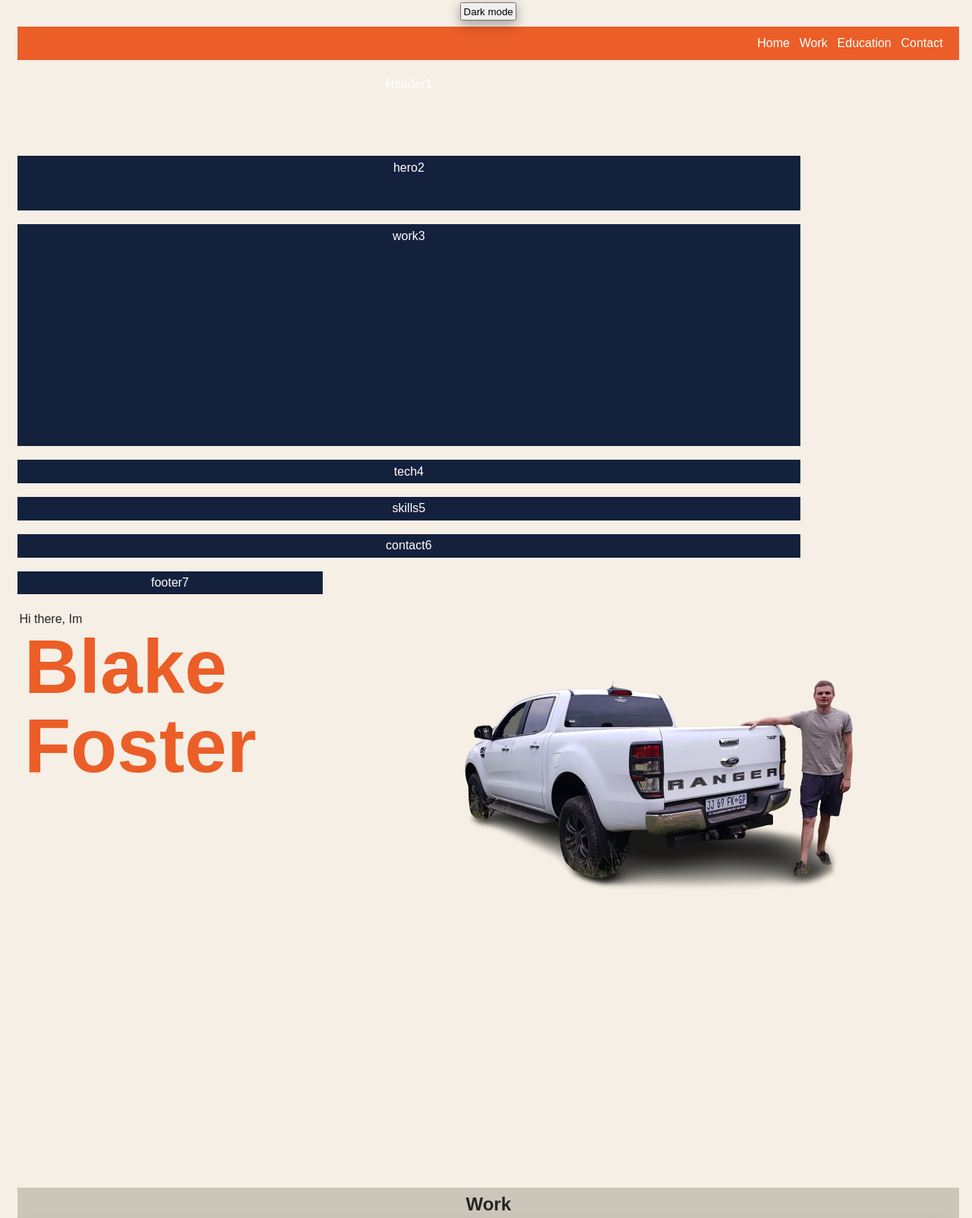
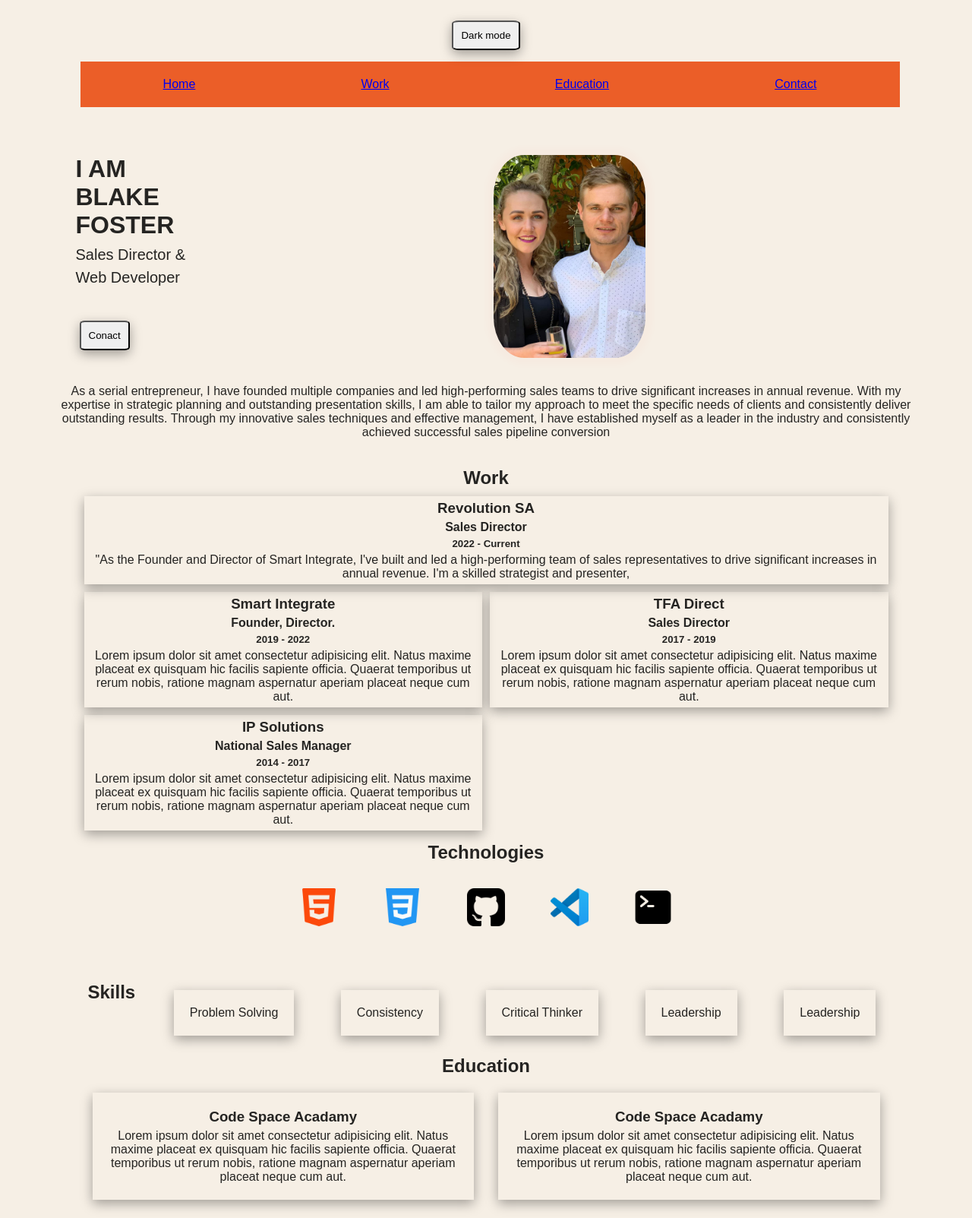
Before and after one commit to blakethebuilder/BLAFOS090_PTO2301_GroupD_BlakeFoster_ITW9_CapStone, a plain HTML site: page index.html in a window 1280 px wide. Shown: the part 20-1623 px from the top of the page at 76% size. Drawn offline with Linux system fonts and the light colour scheme.

Commit message:
chnaged a lot ! still working on layout, finshing up content still need to finsish quite a bit

```diff
--- a/css/styles.css
+++ b/css/styles.css
@@ -1,39 +1,57 @@
 * {
-    margin: 4px;
-    padding: 0.15rem;
-
-
+  margin: 5px;
+  padding: 0;
+  box-sizing: border-box;
 }
 
+body {
+  width: 90%;
+  background-color: #e7f6f2;
+  color: #252422;
+  margin: 10px auto;
 
+  font-family: "ff-meta-web-pro", sans-serif;
+  text-rendering: optimizeLegibility;
 
+  background: #f6efe5;
+  align-items: center;
+
+  align-items: center;
+  justify-content: center;
+  text-align: center;
+}
+
+body.dark-mode {
+  background-color: #14213d;
+  color: white;
+}
 
 nav {
   text-align: center;
-
+  padding: 1rem;
+  margin: 1em;
 }
 
 nav li {
-    background-color: #EB5E28;
+  background-color: #eb5e28;
   color: white;
-
-
+  padding: 1rem;
+  position: sticky;
 }
 
 nav li:hover {
   background-color: white;
-    border-radius: 15%;
-    color: #EB5E28;
-
+  border-radius: 10%;
+  color: #eb5e28;
 }
 
 nav ul {
   display: flex;
-    flex-direction: row-reverse;
+  flex-direction: row;
   list-style: none;
-    background-color: #EB5E28;
-
-
+  background-color: #eb5e28;
+  justify-content: space-around;
+  width: 100%;
 }
 
 footer {
@@ -42,222 +60,130 @@ footer {
 
 .hero {
   text-align: left;
-
 }
 
+.herobox {
+  display: grid;
 
+  grid-template-columns: 1fr 1fr;
+  margin: 0 auto;
+  padding: 1rem;
+  justify-content: center;
+}
 
+.herobox p {
+  font-family: sans-serif;
+  font-size: 1.25rem;
+  line-height: 1.5;
+  margin-bottom: 2rem;
+}
 
-.herobox {
+.hero img {
+  width: 200px;
+  border-radius: 20%;
+  background-image: linear-gradient(to right, #f12711, #f5af19);
+  animation: pulse 2s infinite;
+}
 
-    display: grid;
-    grid-template-columns: repeat(2, 1fr);
-    height: 90vh;
+@keyframes pulse {
+  0% {
+    box-shadow: 0 0 0 1px rgba(241, 39, 17, 0.4);
+  }
+  70% {
+    box-shadow: 0 0 10px 10px rgba(241, 39, 17, 0);
+  }
+  100% {
+    box-shadow: 0 0 20px 20px rgba(241, 39, 17, 0);
+  }
 }
 
 button {
   cursor: pointer;
   box-shadow: rgba(0, 0, 0, 0.35) 0px 5px 15px;
-
-}
-h1 {
-    padding-bottom: 5rem;
-    margin-bottom: 1rem;
-    padding-top: 1.5rem;
-    font-size: 100px;
-    justify-content: center;
-    color: #EB5E28;
-
+  margin: 10px;
+  padding: 10px;
+  border-radius: 10%;
 }
 
 .toggle-button {
-    background-color: #FFFCF2;
+  background-color: #fffcf2;
   color: #252422;
   border: 2px solid #333;
   padding: 8px 16px;
   border-radius: 8px;
 }
 
-
-
-
-
 .outsidebox {
-
   position: relative;
   justify-content: center;
-    background-color: #CCC5B9;
+
   justify-content: stretch;
   text-align: center;
-
-
+  margin: 1.5rem;
+  padding: 0.5rem;
 }
-
 
 .tech {
   display: flex;
-    justify-content: space-around;
+  justify-content: center;
+  padding: 0.5rem;
+  margin-top: 10px;
 }
 
 .workbox {
   display: grid;
   grid-template-columns: 1fr 1fr;
-
-
 }
 
 .workcard {
-
   box-shadow: rgba(0, 0, 0, 0.35) 0px 5px 15px;
   justify-content: center;
+  grid-column: span 2;
 }
 
-
 .workcard2 {
-
   box-shadow: rgba(0, 0, 0, 0.35) 0px 5px 15px;
   justify-content: center;
 }
 
 .workcard3 {
-
   box-shadow: rgba(0, 0, 0, 0.35) 0px 5px 15px;
   justify-content: center;
-    columns: span 2;
 }
-
 
 .school {
   display: flex;
 }
 
-
-
 .card {
-
   box-shadow: rgba(0, 0, 0, 0.35) 0px 5px 15px;
   justify-content: center;
-
+  margin: 1rem;
+  padding: 1rem;
 }
 
-
-body {
-    background-color: #E7F6F2;
-    color: #252422;
-
-
-    font-family: "ff-meta-web-pro", sans-serif;
-    text-rendering: optimizeLegibility;
-    font-size: 100%;
-    line-height: 26px;
-    background: #f6efe5;
-    align-items: center;
-
+.techcard {
+  display: flex;
   justify-content: center;
-    text-align: center;
-    position: absolute;
+  width: 100px;
+  height: 100px;
+  margin: 5px;
+  transition: 2s;
 }
 
-
-
-body.dark-mode {
-    background-color: #14213d;
-    color: white;
+.techcard img {
+  max-width: 50%;
+  max-height: 50%;
 }
 
-.grid {
-
-    display: grid;
-    align-content: center;
-    justify-content: space-around;
-    gap: 10px;
-    color: white;
-    grid-template-columns: repeat(6 1fr);
-    grid-template-rows: 100px 80px 300px;
+.skillsbox {
+  display: flex;
+  flex-direction: row;
+  justify-content: space-between;
 }
 
-.box1 {
-    border: #14213d;
+.skilltechbox {
+  display: flex;
+  justify-content: space-around;
+  flex-direction: column;
 }
-.box2 {
-    background-color: #14213d;
-}
-.box3{
-    background-color: #14213d;
-}
-.box4 {
-    background-color: #14213d;
-}
-.box5 {
-    background-color: #14213d;
-}
-.box6 {
-    background-color: #14213d;
-}
-
-@media (min-width: 768px) {
-
-
-    .grid {
-        grid-template-columns: repeat(6, 1fr);
-    }
-
-    .grid .box1 {
-        grid-column: 1/6;
-    }
-    .grid .box2 {
-        grid-column: 1/6;
-    }
-    .grid .box3 {
-        grid-column: 1/6;
-    }
-    .grid .box4 {
-        grid-column: 1/6;
-    }
-    .grid .box5 {
-        grid-column: 1/6;
-    }
-    .grid .box6 {
-        grid-column: 1/3;
-    }
-    .grid .box7 {
-        grid-column: 4/7;
-    }
-
-
-
-
-}
-
-
-@media (min-width: 1080px) {
-
-
-    .grid {
-        grid-template-columns: repeat(6, 1fr);
-    }
-
-    .grid .box1 {
-        grid-column: 1/6;
-    }
-    .grid .box2 {
-        grid-column: 1/6;
-    }
-    .grid .box3 {
-        grid-column: 1/6;
-    }
-    .grid .box4 {
-        grid-column: 1/6;
-    }
-    .grid .box5 {
-        grid-column: 1/6;
-    }
-    .grid .box6 {
-        grid-column: 1/3;
-    }
-    .grid .box7 {
-        grid-column: 4/7;
-    }
-
-
-}
--- a/index.html
+++ b/index.html
@@ -1,6 +1,5 @@
 <!DOCTYPE html>
 <html lang="en">
-
   <head>
     <meta charset="UTF-8" />
     <meta http-equiv="X-UA-Compatible" content="IE=edge" />
@@ -9,123 +8,171 @@
     <title>Blake Foster Digital Resume</title>
   </head>
 
+  <body>
     <nav>
-  <button onclick="document.body.classList.toggle('dark-mode')">Dark mode</button>
+      <button onclick="document.body.classList.toggle('dark-mode')">
+        Dark mode
+      </button>
       <ul>
-    <li></li>
-    <li>Contact</li>
-    <li>Education</li>
-    <li>Work</li>
-    <li>Home</li>
+        <li><a href="#">Home</a></li>
+        <li><a href="#">Work</a></li>
+        <li><a href="#">Education</a></li>
+        <li><a href="#">Contact</a></li>
       </ul>
     </nav>
 
-<body>
+    <div class="hero" id="hero">
+      <div class="herobox">
+        <div>
+          <h1>
+            I AM <br />
+            BLAKE <br />
+            FOSTER
+          </h1>
+          <p>
+            Sales Director & <br />
+            Web Developer
+          </p>
+          <button>Conact</button>
 
-
-  <div class="grid">
-    <div class="box1">Header1</div>
-    <div class="box2">hero2</div>
-    <div class="box3">work3</div>
-    <div class="box4">tech4</div>
-    <div class="box5">skills5</div>
-    <div class="box5">contact6</div>
-    <div class="box6">footer7</div>
-
+          <br />
         </div>
-  <div class="hero" id="hero">
-    <p>Hi there, Im</p>
-    <div class="herobox">
-      <h1>Blake <br> <br> <br> <br> Foster</h1>
-
-      <img src="/images/bf.png"
+        <div>
+          <img src="/images/bf5.jpg" alt="BLAKE" class="pp" />
+        </div>
+      </div>
     </div>
 
+    <div>
+      <p>
+        As a serial entrepreneur, I have founded multiple companies and led
+        high-performing sales teams to drive significant increases in annual
+        revenue. With my expertise in strategic planning and outstanding
+        presentation skills, I am able to tailor my approach to meet the
+        specific needs of clients and consistently deliver outstanding results.
+        Through my innovative sales techniques and effective management, I have
+        established myself as a leader in the industry and consistently achieved
+        successful sales pipeline conversion
+      </p>
     </div>
 
     <div class="outsidebox">
       <h2>Work</h2>
       <div class="workbox" id="workbox">
+        <div class="workcard">
+          <h3>Revolution SA</h3>
+          <h4>Sales Director</h4>
+          <h5>2022 - Current</h5>
+          <p>
+            "As the Founder and Director of Smart Integrate, I've built and led
+            a high-performing team of sales representatives to drive significant
+            increases in annual revenue. I'm a skilled strategist and presenter,
+          </p>
+        </div>
 
-        <div class="workcard">
-          <h3>Code Space Acadamy</h3>
-          <p>"As the Founder and Director of Smart Integrate, I've built and led a high-performing team of sales
-            representatives to drive significant increases in annual revenue. I'm a skilled strategist and presenter,
-            able to tailor my approach to meet the specific needs of clients and deliver results. Through my innovative
-            sales techniques and effective management, I've virtually guaranteed successful sales pipeline conversions
-            and established myself as a leader in the industry."
-        </div>
         <div class="workcard2">
-          <h3>Code Space Acadamy</h3>
-          <p>Lorem ipsum dolor sit amet consectetur adipisicing elit. Natus maxime placeat ex quisquam hic facilis
-            sapiente officia. Quaerat temporibus ut rerum nobis, ratione magnam aspernatur aperiam placeat neque cum
-            aut.</p>
+          <h3>Smart Integrate</h3>
+          <h4>Founder, Director.</h4>
+          <h5>2019 - 2022</h5>
+          <p>
+            Lorem ipsum dolor sit amet consectetur adipisicing elit. Natus
+            maxime placeat ex quisquam hic facilis sapiente officia. Quaerat
+            temporibus ut rerum nobis, ratione magnam aspernatur aperiam placeat
+            neque cum aut.
+          </p>
         </div>
         <div class="workcard3">
-          <h3>Code Space Acadamy</h3>
-          <p>Lorem ipsum dolor sit amet consectetur adipisicing elit. Natus maxime placeat ex quisquam hic facilis
-            sapiente officia. Quaerat temporibus ut rerum nobis, ratione magnam aspernatur aperiam placeat neque cum
-            aut.</p>
+          <h3>TFA Direct</h3>
+          <h4>Sales Director</h4>
+          <h5>2017 - 2019</h5>
+          <p>
+            Lorem ipsum dolor sit amet consectetur adipisicing elit. Natus
+            maxime placeat ex quisquam hic facilis sapiente officia. Quaerat
+            temporibus ut rerum nobis, ratione magnam aspernatur aperiam placeat
+            neque cum aut.
+          </p>
+        </div>
+        <div class="workcard3">
+          <h3>IP Solutions</h3>
+          <h4>National Sales Manager</h4>
+          <h5>2014 - 2017</h5>
+          <p>
+            Lorem ipsum dolor sit amet consectetur adipisicing elit. Natus
+            maxime placeat ex quisquam hic facilis sapiente officia. Quaerat
+            temporibus ut rerum nobis, ratione magnam aspernatur aperiam placeat
+            neque cum aut.
+          </p>
         </div>
       </div>
-    <h2>Technology</h2>
+      <div class="skilltechbox">
+        <h2>Technologies</h2>
         <div class="tech" id="tech">
+          <div class="techcard">
+            <img src="/images/html-5.png" alt="html-logo" />
+          </div>
+          <div class="techcard">
+            <img src="/images/css-3.png" alt="css-logo" />
+          </div>
+          <div class="techcard">
+            <img src="/images/github-sign.png" alt="github-logo" />
+          </div>
+
+          <div class="techcard">
+            <img src="/images/code-stable.png" alt="vcscode-logo" />
+          </div>
+          <div class="techcard">
+            <img src="/images/terminal.png" alt="terminal-logo" />
+          </div>
+        </div>
+
+        <div class="skillsbox" id="skills">
+          <h2>Skills</h2>
           <div class="card">
-          <p>HTML</p>
+            <p>Problem Solving</p>
           </div>
           <div class="card">
-          <p>CSS</p>
+            <p>Consistency</p>
           </div>
           <div class="card">
-          <p>CSS</p>
+            <p>Critical Thinker</p>
           </div>
           <div class="card">
-          <p>CSS</p>
+            <p>Leadership</p>
           </div>
           <div class="card">
-          <p>CSS</p>
+            <p>Leadership</p>
+          </div>
+        </div>
       </div>
 
-      </div>
-
-      <h2>Skills</h2>
-
-      <div class="skillsbox" id="skills">
-          <div class="card">
-            <p>HTML</p>
-          </div>
-          <div class="card">
-            <p>CSS</p>
-          </div>
-          <div class="card">
-            <p>HTML</p>
-          </div>
-          <div class="card">
-            <p>CSS</p>
-          </div>
-
-        </div>
       <h2>Education</h2>
       <div class="school" id="school">
         <div class="card">
           <h3>Code Space Acadamy</h3>
-            <p>Lorem ipsum dolor sit amet consectetur adipisicing elit. Natus maxime placeat ex quisquam hic facilis
-              sapiente officia. Quaerat temporibus ut rerum nobis, ratione magnam aspernatur aperiam placeat neque cum
-              aut.</p>
+          <p>
+            Lorem ipsum dolor sit amet consectetur adipisicing elit. Natus
+            maxime placeat ex quisquam hic facilis sapiente officia. Quaerat
+            temporibus ut rerum nobis, ratione magnam aspernatur aperiam placeat
+            neque cum aut.
+          </p>
         </div>
         <div class="card">
           <h3>Code Space Acadamy</h3>
-            <p>Lorem ipsum dolor sit amet consectetur adipisicing elit. Natus maxime placeat ex quisquam hic facilis
-              sapiente officia. Quaerat temporibus ut rerum nobis, ratione magnam aspernatur aperiam placeat neque cum
-              aut.</p>
-          </div>
-
+          <p>
+            Lorem ipsum dolor sit amet consectetur adipisicing elit. Natus
+            maxime placeat ex quisquam hic facilis sapiente officia. Quaerat
+            temporibus ut rerum nobis, ratione magnam aspernatur aperiam placeat
+            neque cum aut.
+          </p>
         </div>
       </div>
     </div>
 
-  <footer>Copyright Blake Foster <br>
-
+    <footer>
+      Copyright Blake Foster <br />
+      <a href="https://www.flaticon.com/" title="icons"
+        >icons sourced at Flaticon</a
+      >
+    </footer>
   </body>
-
 </html>
```
Also changed, not shown: test.html (+17 -8 lines), images/bf.png (deleted), images/bf5.jpg (added), images/code-stable.png (added), images/css-3.png (added), images/github-sign.png (added), images/html-5.png (added), images/terminal.png (added). Lines whose indentation alone changed are shown as unchanged.
